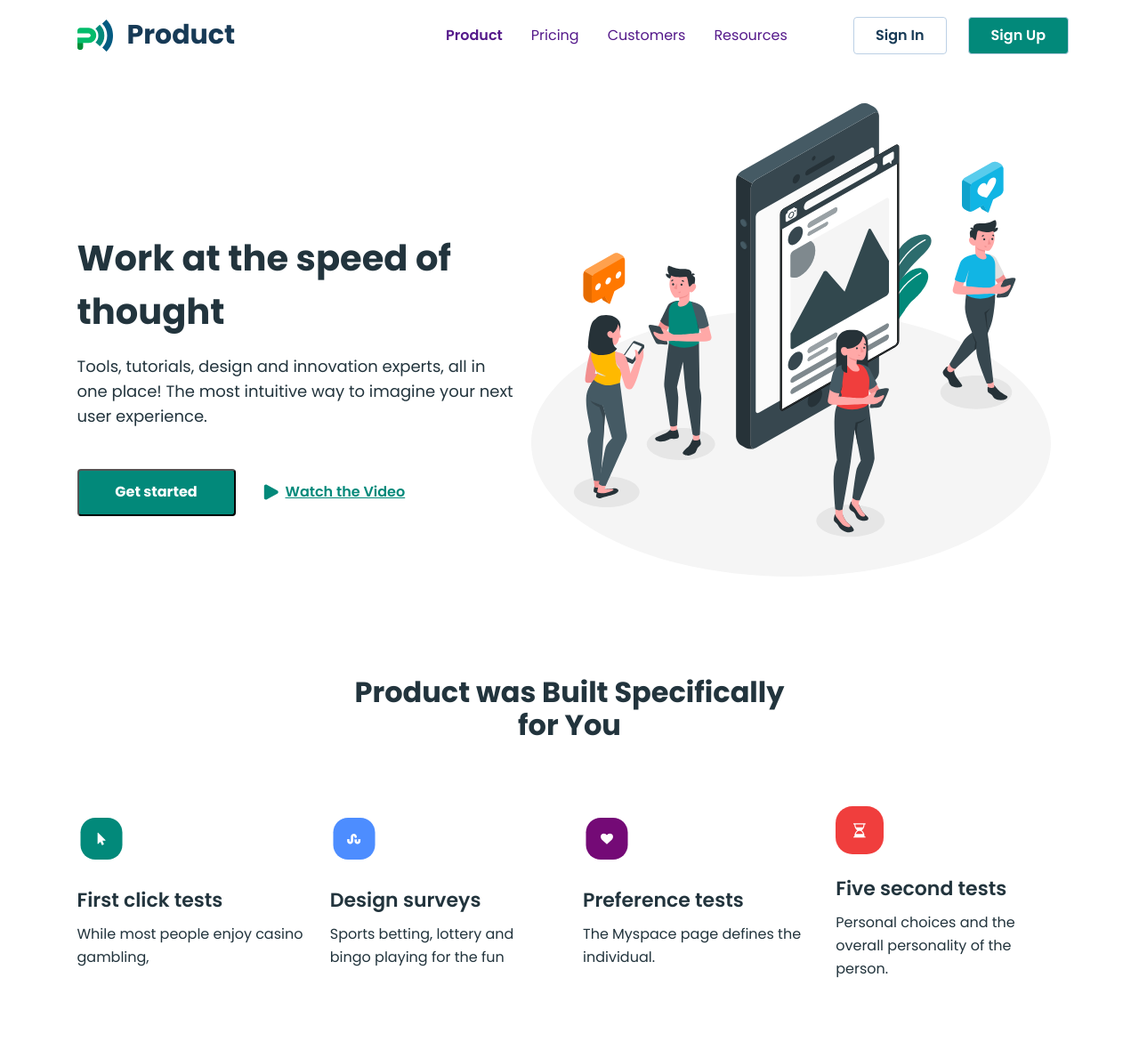
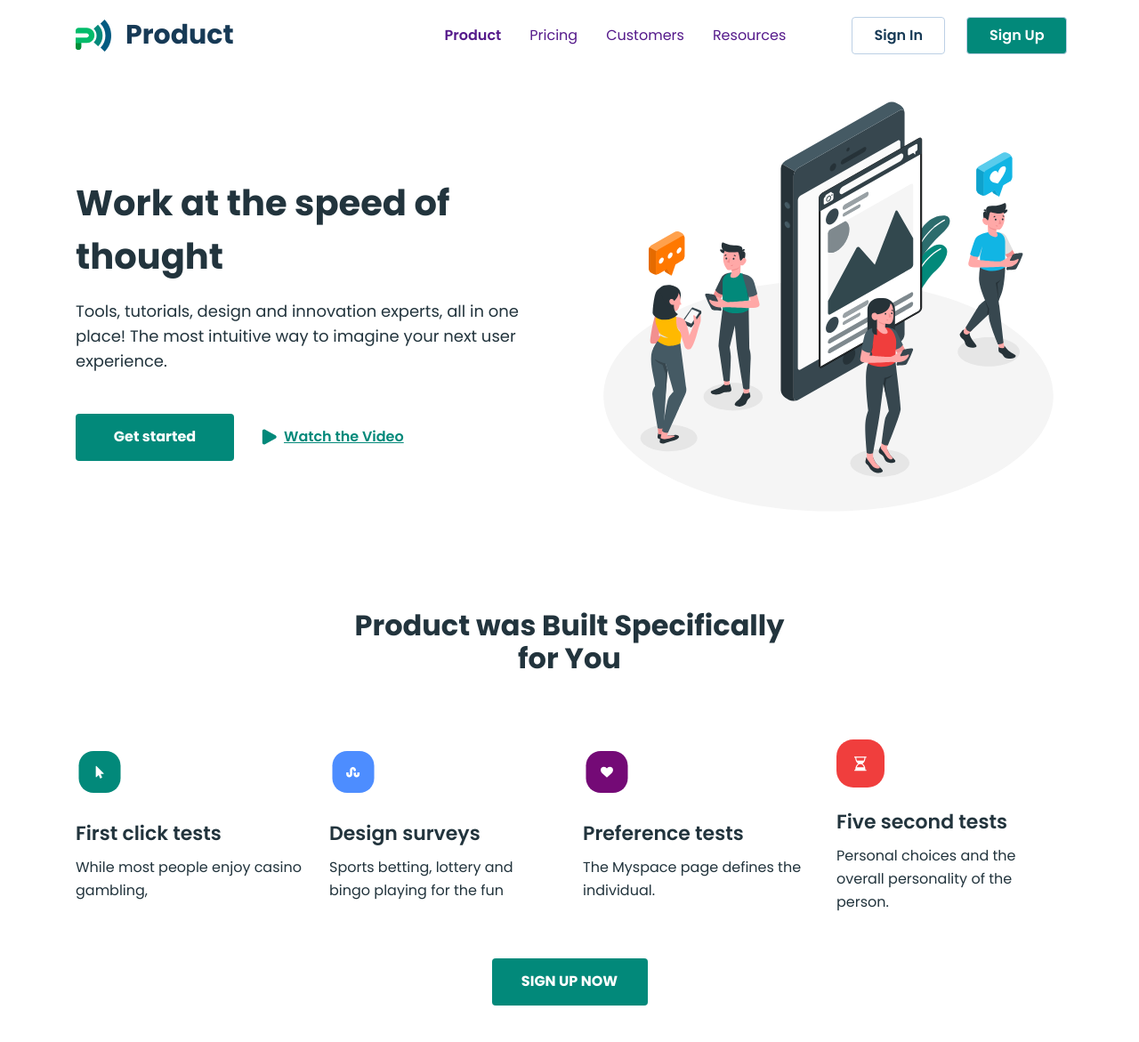
Before and after one commit to Valentyna-Pidopryhora/goit-markup-blended-01-, a plain HTML site: page index.html in a window 1280 px wide. Shown: the top 1171 px of the page at 89% size. Drawn offline with nearby package versions, Linux system fonts and the light colour scheme; a web font is replaced by a local one.

Commit message:
change css

```diff
--- a/css/styles.css
+++ b/css/styles.css
@@ -26,7 +26,7 @@ img {
 }
 
 .container {
-  max-width: 1147px;
+  max-width: 1150px;
   padding: 0 20px;
   margin: 0 auto;
 }
@@ -94,6 +94,7 @@ img {
 }
 .section-one-left {
   padding: 112px 0;
+  margin-right: 35px;
 }
 .section-one-header {
   font-weight: 700;
@@ -122,6 +123,7 @@ img {
   font-weight: 700;
   font-size: 16px;
   color: #fff;
+  border: none;
   border-radius: 4px;
   width: 178px;
   height: 53px;
@@ -140,8 +142,8 @@ img {
   border: none;
 }
 .section-one-img {
-  margin-top: 25px;
-  margin-bottom: 100px;
+  padding-top: 25px;
+  padding-bottom: 50px;
 }
 .section-two-header {
   font-weight: 700;
@@ -152,11 +154,15 @@ img {
   margin: 0 auto;
   margin-bottom: 72px;
 }
+.section-two {
+  padding-top: 50px;
+  padding-bottom: 25px;
+}
 .section-two-list {
   display: flex;
   align-items: center;
   gap: 30px;
-  margin-bottom: 72px;
+  margin-bottom: 50px;
 }
 .section-two-list-item {
   width: calc((100% - 90px) / 4);
@@ -188,5 +194,5 @@ img {
   font-size: 16px;
   color: #fff;
   margin: 0 auto;
-  margin-bottom: 56px;
+  margin-bottom: 50px;
 }
--- a/index.html
+++ b/index.html
@@ -53,7 +53,7 @@
       </div>
     </header>
     <main>
-      <section>
+      <section class="section-one">
         <div class="container section-one-container">
           <div class="section-one-left">
             <h1 class="section-one-header">Work at the speed of thought</h1>
@@ -91,7 +91,7 @@
           />
         </div>
       </section>
-      <section>
+      <section class="section-two">
         <div class="container">
           <h2 class="section-two-header">
             Product was Built Specifically for You
```
